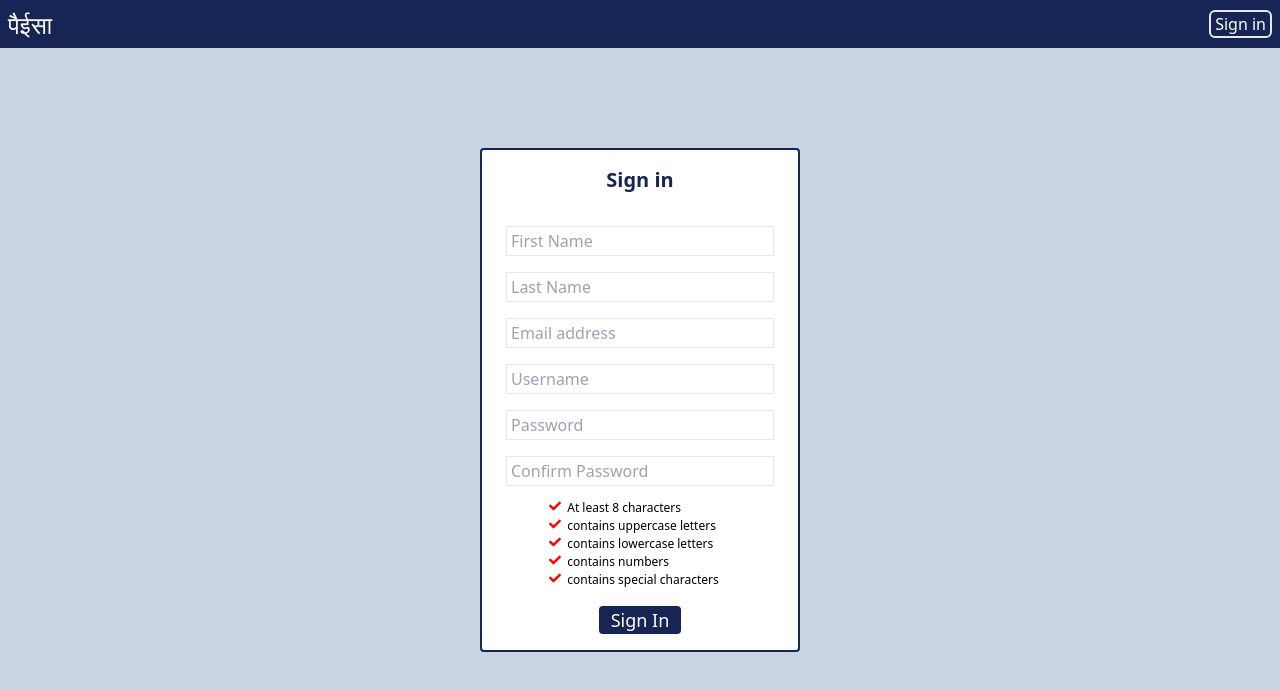
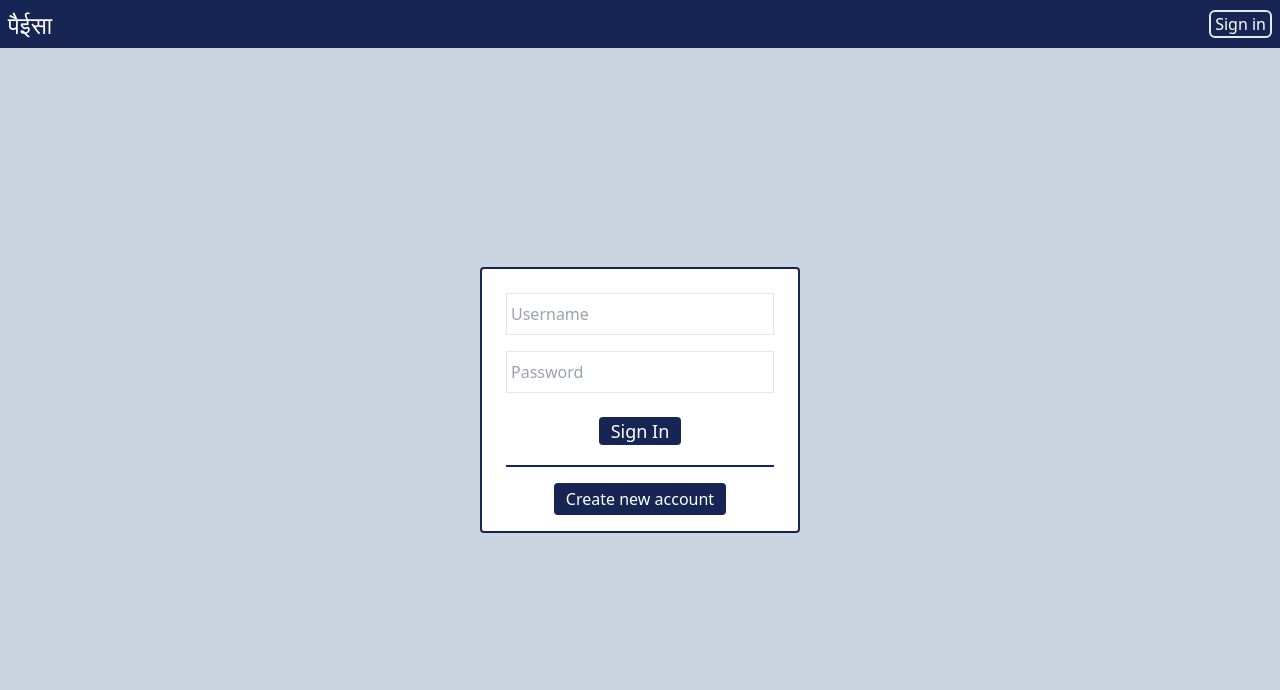
Before and after one commit to Chirag-Parakh/payapp_frontend, a React (Vite) app: page / in a window 1280 px wide. Shown: the top 690 px of the page. Built offline with nearby package versions, Linux system fonts and the light colour scheme; a web font is replaced by a local one.

Commit message:
done for the day

```diff
--- a/package.json
+++ b/package.json
@@ -14,7 +14,8 @@
     "react": "^18.2.0",
     "react-dom": "^18.2.0",
     "react-icons": "^5.0.1",
-    "react-router-dom": "^6.22.2"
+    "react-router-dom": "^6.22.3",
+    "recoil": "^0.7.7"
   },
   "devDependencies": {
     "@types/react": "^18.2.56",
--- a/src/App.jsx
+++ b/src/App.jsx
@@ -1,15 +1,23 @@
 import './App.css'
+import { BrowserRouter, Routes, Route } from 'react-router-dom'
 import Loader from './Components/Loader'
 import Header from './Components/Header'
 import Signup from './Components/Signup'
+import Signin from './Components/Signin'
+import Dashboard from './Components/Dashboard'
 
 function App() {
 
   return (
     <>
-    <Header/>
-    <Signup/>
-      {/* <Loader /> */}
+      <Header />
+      <BrowserRouter>
+        <Routes>
+          <Route path="/" element={<Signin />} />
+          <Route path="/signup" element={<Signup />} />
+          <Route path="/dashboard" element={<Dashboard />} />
+        </Routes>
+      </BrowserRouter>
     </>
   )
 }
--- /dev/null
+++ b/src/Components/Dashboard.jsx
@@ -0,0 +1,20 @@
+import React from 'react'
+
+function Dashboard() {
+
+  return (
+    <div>
+        <div className='h-12 w-full'></div>
+        <div>
+            <div>
+
+            </div>
+            <div>
+
+            </div>
+        </div>
+    </div>
+  )
+}
+
+export default Dashboard
--- /dev/null
+++ b/src/Components/Signin.jsx
@@ -0,0 +1,73 @@
+import axios from 'axios';
+import {  useNavigate } from 'react-router-dom';
+import React, { useState } from 'react';
+import {userInfo} from '../Store/atom';
+import { useSetRecoilState } from "recoil";
+
+function Signin() {
+    const [userName, setuserName] = useState('')
+    const [password, setpassword] = useState('')
+    const navigate = useNavigate();
+    const setuserInfo = useSetRecoilState(userInfo)
+    const handleFormSubmit = async (e) => {
+        e.preventDefault();
+        try {
+            const { data } = await axios.post('http://localhost:3000/signin', {
+                username: userName,
+                password: password
+            })
+            localStorage.setItem("token", data.token);
+            alert(data.message);
+            console.log(data);
+            if (data.token) {
+                navigate('/dashboard');
+            }
+            setuserInfo(data.UserInfo)
+        }
+        catch (error) {
+            if (error.response && (error.response.status == 401 || error.response.status == 404)) {
+                if (error.response.data && error.response.data.message) {
+                    alert(error.response.data.message)
+                }
+                else {
+                    alert('unkown erroe occured')
+                }
+            }
+            else {
+                alert('Network error or server is down');
+            }
+        }
+    }
+
+    return (
+        <div className=' w-screen h-screen flex justify-center items-center bg-slate-300'>
+            <div className=' py-4 px-6 w-80 border-2 border-blue-950 rounded flex flex-col justify-around bg-white' >
+                <form action="" onSubmit={handleFormSubmit} className='flex flex-col justify-between items-center'>
+                    <input
+                        type="text"
+                        placeholder='Username'
+                        className='input-styles py-2'
+                        value={userName}
+                        onChange={(e) => { setuserName(e.target.value) }}
+                        required
+                    />
+
+                    <input
+                        type="textS"
+                        placeholder='Password'
+                        className='input-styles py-2'
+                        value={password}
+                        onChange={(e) => { setpassword(e.target.value) }}
+                        required
+                    />
+                    <button type='submit' className='mt-4 px-3 text-lg bg-blue-950 hover:scale-95 text-white rounded'>Sign In</button>
+                    <span className='border border-blue-950 w-full mt-5'></span>
+                    <button className='mt-4 px-3 py-1 text-xg bg-blue-950 hover:scale-95 text-white rounded' onClick={() => {navigate('/signup');}}>Create new account</button>
+
+                </form>
+            </div>
+        </div>
+    )
+}
+
+export default Signin
--- a/src/Components/Signup.jsx
+++ b/src/Components/Signup.jsx
@@ -1,30 +1,59 @@
 import axios from 'axios';
+import { useNavigate } from 'react-router-dom';
 import React, { useEffect, useState } from 'react'
 import { FaCheck } from "react-icons/fa";
+import { userInfo } from '../Store/atom';
+import { useSetRecoilState } from "recoil";
 
 function Signup() {
-  const [userName , setuserName] = useState('')
-  const [password , setpassword] = useState('')
-  const [conpassword , setconpassword] = useState('')
-  const [mail , setMail] = useState('')
-  const [firstName , setfirstName] = useState('')
-  const [lastName , setlastName] = useState('')
+  const [userName, setuserName] = useState('')
+  const [password, setpassword] = useState('')
+  const [conpassword, setconpassword] = useState('')
+  const [mail, setMail] = useState('')
+  const [firstName, setfirstName] = useState('')
+  const [lastName, setlastName] = useState('')
   const [upperValid, setupperValid] = useState(false);
   const [lowerValid, setlowerValid] = useState(false);
   const [numValid, setnumValid] = useState(false);
   const [specValid, setspecValid] = useState(false);
   const [lenValid, setlenValid] = useState(false);
+  const navigate = useNavigate();
+  const setuserInfo = useSetRecoilState(userInfo);
 
   const handleFormSubmit = async (e) => {
     e.preventDefault();
-    const {data} = await axios.post('http://localhost:3000/signup' , {
+    if (password !== conpassword) {
+      return alert("Password and confirm password does not match")
+    }
+    try {
+      const { data } = await axios.post('http://localhost:3000/signup', {
         username: userName,
         password: password,
-      email:mail,
-      firstName : firstName,
-      lastName : lastName
+        email: mail,
+        firstName: firstName,
+        lastName: lastName
       })
+      localStorage.setItem("token", data.token);
+      setuserInfo(data.UserInfo)
+      alert(data.message);
       console.log(data);
+      if (data.token) {
+        navigate('/dashboard');
+      }
+    }
+    catch (error) {
+      if (error.response && error.response.status == 400) {
+        if (error.response.data && error.response.data.message) {
+          alert(error.response.data.message)
+        }
+        else {
+          alert('unkown erroe occured')
+        }
+      }
+      else {
+        alert('Network error or server is down');
+      }
+    }
   }
 
   useEffect(() => {
@@ -36,45 +65,45 @@ function Signup() {
     setlowerValid(lowerReges.test(password));
     setnumValid(numReges.test(password));
     setspecValid(specialReges.test(password));
-    if(password.length>=8){
+    if (password.length >= 8) {
       setlenValid(true);
     }
-    else{
+    else {
       setlenValid(false)
     }
 
-  } , [password])
+  }, [password])
   return (
     <div className=' w-screen h-screen flex justify-center items-center bg-slate-300'>
       <div className=' py-4 px-6 w-80 border-2 border-blue-950 rounded flex flex-col justify-around bg-white' >
-        <div className='text-center text-blue-950 text-xl mb-6 font-semibold'>Sign in</div>
+        <div className='text-center text-blue-950 text-xl mb-6 font-semibold'>Sign up</div>
         <form action="" onSubmit={handleFormSubmit} className='flex flex-col justify-between items-center'>
           <input
             type="text"
             placeholder='First Name'
             className='input-styles'
             value={firstName}
-            onChange={(e)=>{setfirstName(e.target.value)}}
+            onChange={(e) => { setfirstName(e.target.value) }}
           />
           <input
             type="text"
             placeholder='Last Name'
             value={lastName}
-            onChange={(e)=>{setlastName(e.target.value)}}
+            onChange={(e) => { setlastName(e.target.value) }}
             className='input-styles' />
           <input
             type="email"
             placeholder='Email address'
             className='input-styles'
             value={mail}
-            onChange={(e)=>{setMail(e.target.value)}}
+            onChange={(e) => { setMail(e.target.value) }}
           />
           <input
             type="text"
             placeholder='Username'
             className='input-styles'
             value={userName}
-            onChange={(e)=>{setuserName(e.target.value)}}
+            onChange={(e) => { setuserName(e.target.value) }}
           />
 
           <input
@@ -82,14 +111,14 @@ function Signup() {
             placeholder='Password'
             className='input-styles'
             value={password}
-            onChange={(e)=>{setpassword(e.target.value)}}
+            onChange={(e) => { setpassword(e.target.value) }}
           />
           <input
             type="password"
             placeholder='Confirm Password'
             className='input-styles'
             value={conpassword}
-            onChange={(e)=>{setconpassword(e.target.value)}}
+            onChange={(e) => { setconpassword(e.target.value) }}
           />
           <div className=' text-xs mt-1 pr-3'>
             <p className='flex my-0.5'> <FaCheck color={lenValid ? 'green' : 'red'} className='mr-1.5' />At least 8 characters</p>
@@ -98,7 +127,7 @@ function Signup() {
             <p className='flex my-0.5'> <FaCheck color={numValid ? 'green' : 'red'} className='mr-1.5' />contains numbers</p>
             <p className='flex my-0.5'> <FaCheck color={specValid ? 'green' : 'red'} className='mr-1.5' />contains special characters</p>
           </div>
-          <button type='submit' className='mt-4 px-3 text-lg bg-blue-950 hover:scale-95 text-white rounded'>Sign In</button>
+          <button type='submit' className='mt-4 px-3 text-lg bg-blue-950 hover:scale-95 text-white rounded'>Sign up</button>
 
         </form>
       </div>
--- /dev/null
+++ b/src/Store/atom.js
@@ -0,0 +1,6 @@
+import { atom, selector } from "recoil"
+
+export const userInfo = atom({
+    key: "userInfo",
+    default: {}
+})
```
Also changed, not shown: 1 other file (tests, documents, lock files or other folders). Lines whose indentation alone changed are shown as unchanged.
